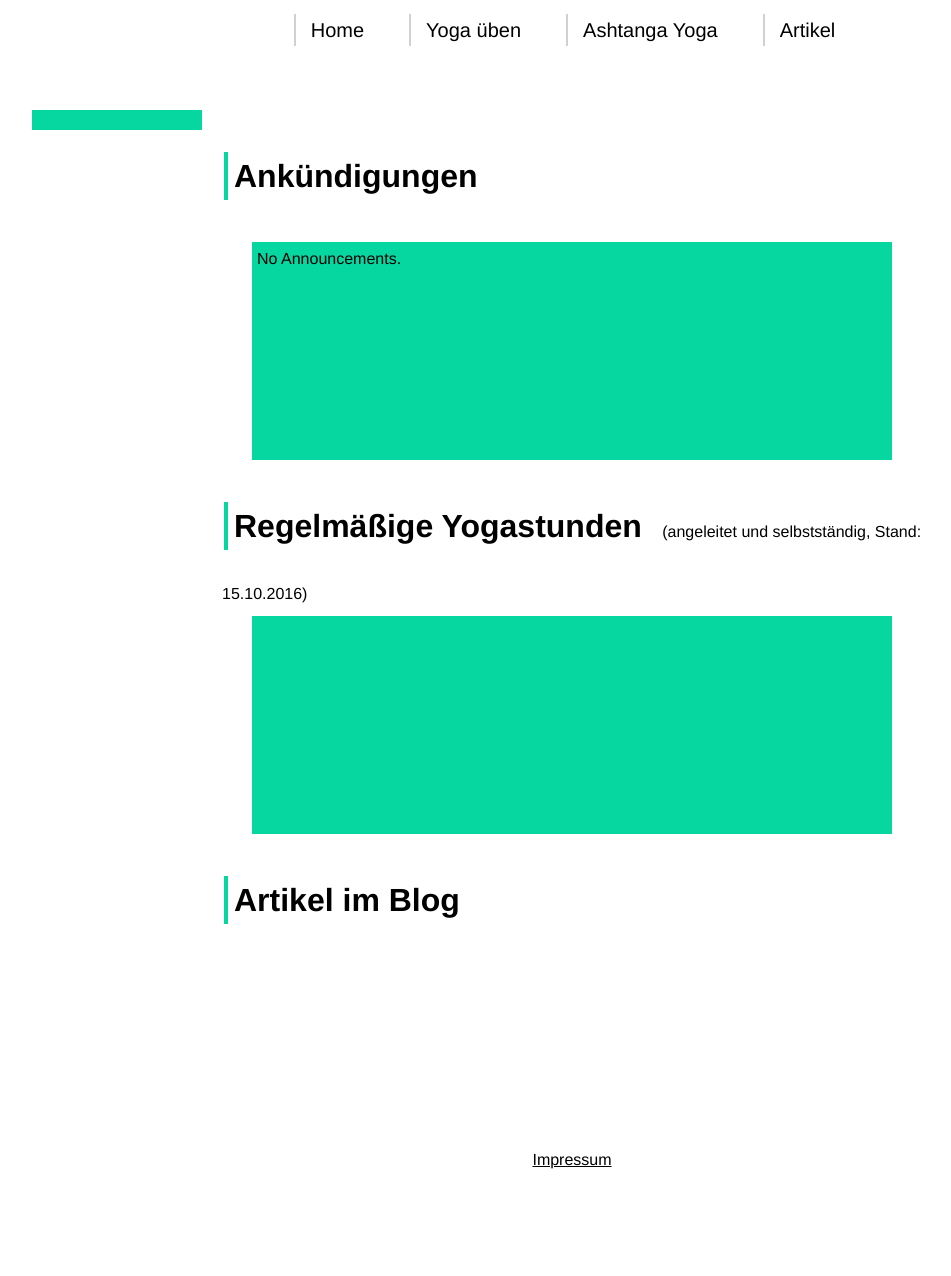
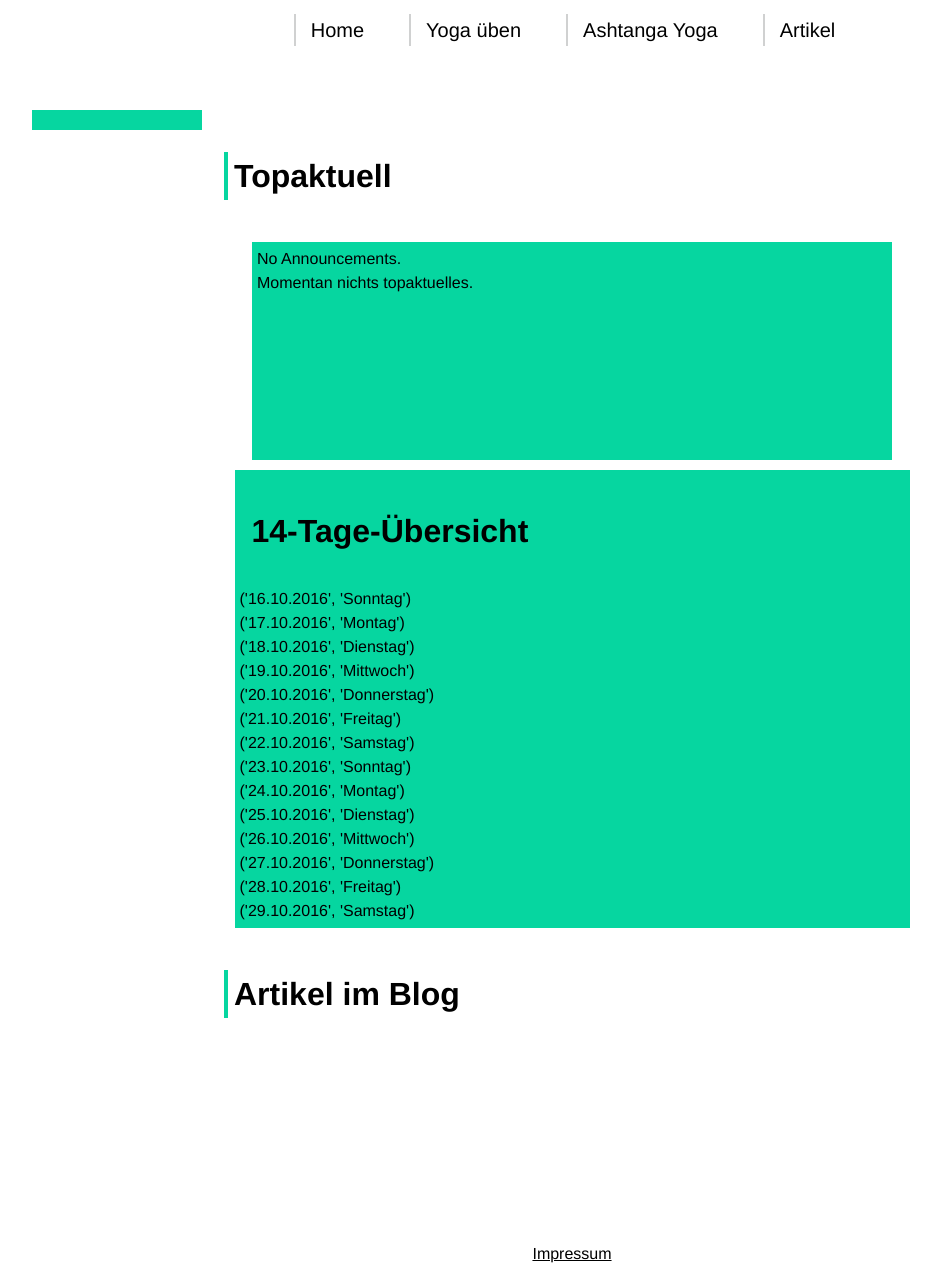
Before and after one commit to keshin666/yogaopensource, a Django app: page / in a window 1280 px wide. Shown: the whole page, without its empty margins (68-1019 px from the left). Before the commit the page ends 1169 px from the top, so only its background shows below. Run offline with Django 3.2, Linux system fonts and the light colour scheme; data that the repository does not hold is empty.

Commit message:
introduced fortnightly overview. work in progress.

```diff
--- a/blog/templates/blog/index.html
+++ b/blog/templates/blog/index.html
@@ -1,7 +1,9 @@
 {% extends 'base.html' %}
 {% block title %}Yoga-Artikel{% endblock title %}
 {% block sidebar %}
-<a href="#">sidebar missing</a>
+    {% for sidebar_choice in sidebar_choices %}
+        <a href="#{{ sidebar_choice.anchor }}">{{ sidebar_choice.text }}</a><br>
+    {% endfor %}
 {% endblock sidebar %}
 
 {% block content %}
--- a/blog/urls.py
+++ b/blog/urls.py
@@ -5,6 +5,6 @@
 
 urlpatterns = [
     url(r'^$', views.index, name='index'),
-    url(r'^(?P<blog_entry_id>\d+)/$', views.view_blog_entry,
+    url(r'^/(?P<blog_entry_id>\d+)/$', views.view_blog_entry,
         name='blog_entry'),
 ]
--- a/blog/views.py
+++ b/blog/views.py
@@ -9,6 +9,8 @@
 def index(request):
     blog_entries = Text.objects.filter(
         text_type='blog_article').order_by('-created_date')
+    sidebar_choices = Text.objects.filter(
+        text_type='sidebar_choice', section='blog').order_by('-id')
     template = loader.get_template('blog/index.html')
     context = RequestContext(request, {
         'blog_entries': blog_entries,
--- a/home/static/home/style.css
+++ b/home/static/home/style.css
@@ -162,17 +162,15 @@
     margin-left: auto;
     margin-right: auto;
 }
-.class_overview_frame {
-    height: 208px;
-    width: 90%;
+.fortnight_overview {
+    width: 95%;
     background-color: #06D6A0;
     word-wrap: break-word;
-    /*border-radius: 10px;*/
     padding: 5px;
     margin-top: 10px;
     margin-bottom: 10px;
-    margin-left:auto;
-    margin-right:auto;
+    margin-left: auto;
+    margin-right: auto;
 }
 
 table {
--- a/home/templates/home/index.html
+++ b/home/templates/home/index.html
@@ -12,7 +12,7 @@
         {{ content_text.render_text_markdown | safe}}
     {% endfor %}
 <span class="anchor", id="announcements"></span>
-<span class="general_title">Ankündigungen</span>
+<span class="general_title">Topaktuell</span>
 <div class="announcements_frame">
     {% if announcements %}
         {% for announcement in announcements %}
@@ -20,11 +20,20 @@
         {% endfor %}
     {% else %}
         <p>No Announcements.</p>
+        <p>Momentan nichts topaktuelles.</p>
     {% endif %}
 </div>
-<span class="anchor" id="next_events"></span>
-<span class="general_title" >Regelmäßige Yogastunden</span>  (angeleitet und selbstständig, Stand: 15.10.2016)
-<div class="class_overview_frame">
+
+<!-- HERE THE FORTNIGHTLY OVERVIEW OPANE -->
+
+<div class="fortnight_overview">
+    <span class="anchor" id="next_events"></span>
+    <span class="general_title" >14-Tage-Übersicht</span> <br>
+    <table>
+    {% for day in upcoming_days %}
+        <tr>{{ day }} <br></tr>
+    {% endfor %}
+    </table>
 </div>
 <span class="anchor" id="blog_examples"></span>
 <span class="general_title">Artikel im Blog</span>
--- a/home/views.py
+++ b/home/views.py
@@ -17,11 +17,32 @@
         text_type='sidebar_choice', section='home').order_by('id')
     content_texts = Text.objects.filter(
         text_type='content_text', section='home')
+    upcoming_days = [
+        (
+            (datetime.datetime.today() + datetime.timedelta(idx)).strftime(
+                '%d.%m.%Y'),
+            WEEKDAYS[
+                (datetime.datetime.today() + datetime.timedelta(idx)).weekday()
+            ]
+        ) for idx in range(14)
+    ]
+
     template = loader.get_template('home/index.html')
     context = RequestContext(request, {
         'content_texts': content_texts,
         'announcements': announcements,
         'blog_entries': blog_entries,
         'sidebar_choices': sidebar_choices,
+        'upcoming_days': upcoming_days,
     })
     return HttpResponse(template.render(context))
+
+WEEKDAYS = {
+    0: 'Montag',
+    1: 'Dienstag',
+    2: 'Mittwoch',
+    3: 'Donnerstag',
+    4: 'Freitag',
+    5: 'Samstag',
+    6: 'Sonntag'
+}
```
Also changed, not shown: home/models.py (+12 -0 lines).
